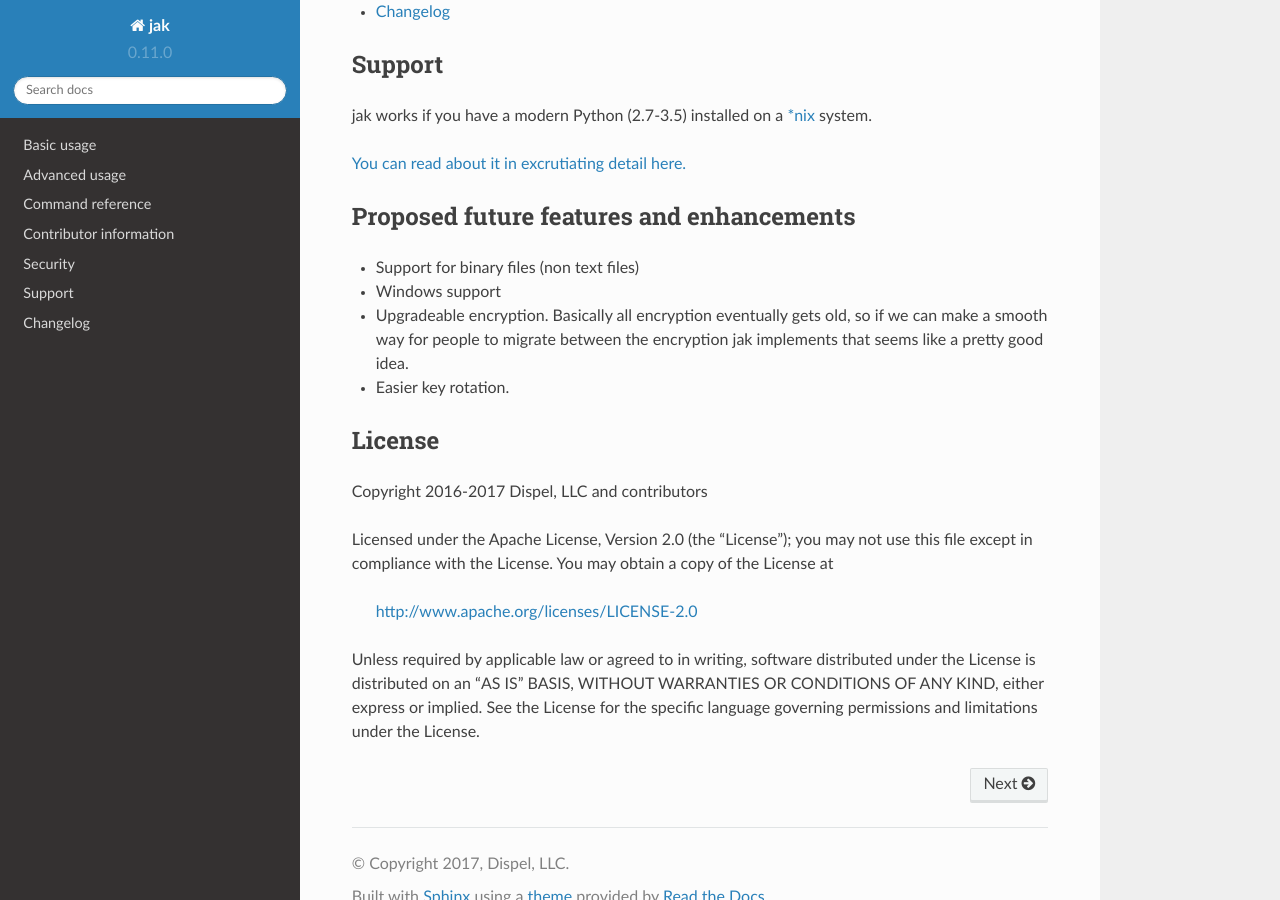
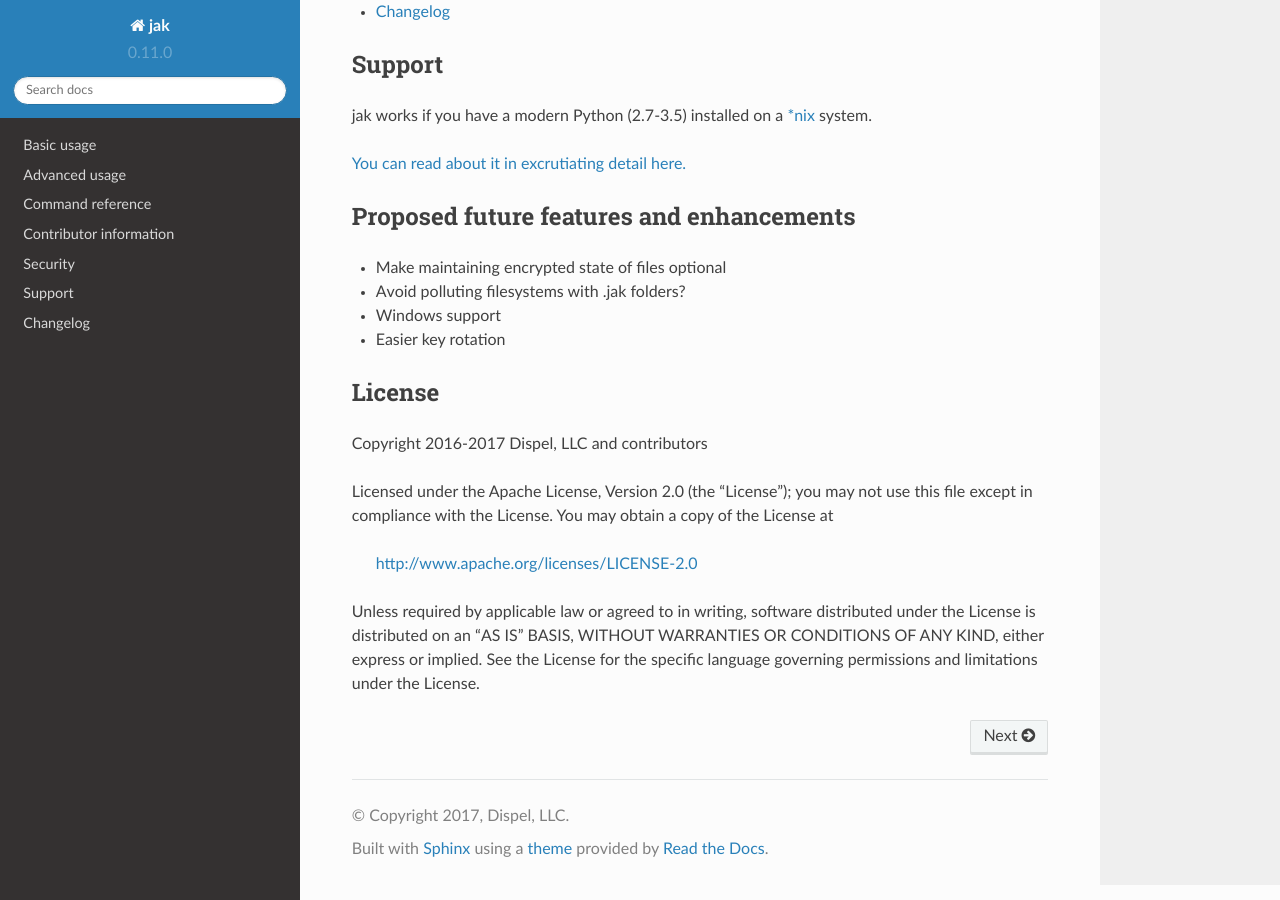
Before and after one commit to dispel/jak, a Sphinx documentation site: the page built from docs/index.rst, in a window 1280 px wide and 900 px high, scrolled down 1019 px. Built offline with Sphinx 7.4.7 and the Read the Docs theme 2.0.0, drawn with Linux system fonts in a browser that asks for light colours; nearby versions of some CDN libraries; library files that are not in the unit come from our copies.

Commit message:
removing and adding some proposed future features to better show current thinking.

```diff
--- a/docs/index.rst
+++ b/docs/index.rst
@@ -78,13 +78,14 @@ jak works if you have a modern Python (2.7-3.5) installed on a `*nix <https://en
 
 :ref:`You can read about it in excrutiating detail here. <support_detailed>`
 
+
 Proposed future features and enhancements
 -----------------------------------------
 
-- Support for binary files (non text files)
+- Make maintaining encrypted state of files optional
+- Avoid polluting filesystems with .jak folders?
 - Windows support
-- Upgradeable encryption. Basically all encryption eventually gets old, so if we can make a smooth way for people to migrate between the encryption jak implements that seems like a pretty good idea.
-- Easier key rotation.
+- Easier key rotation
 
 
 License
```
